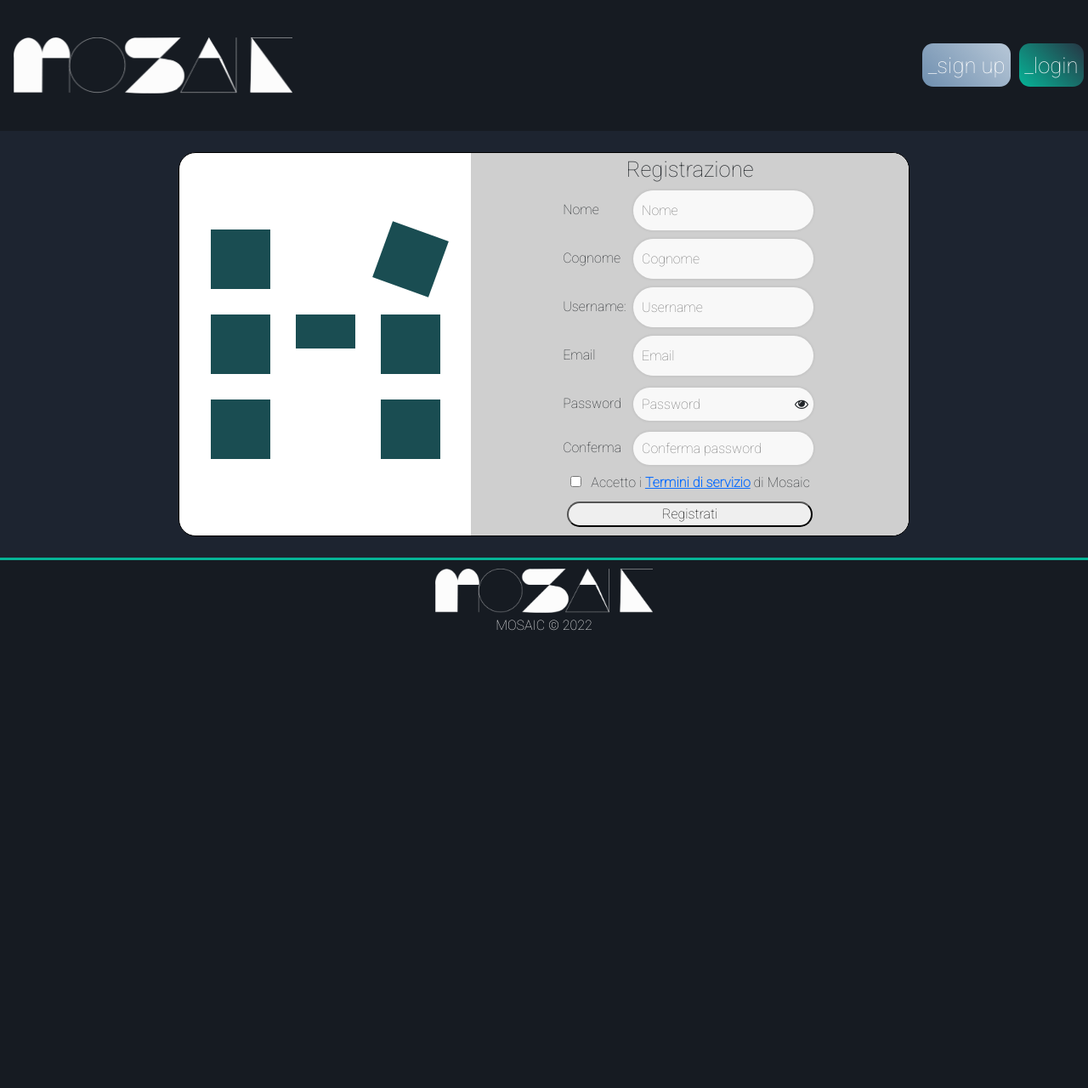
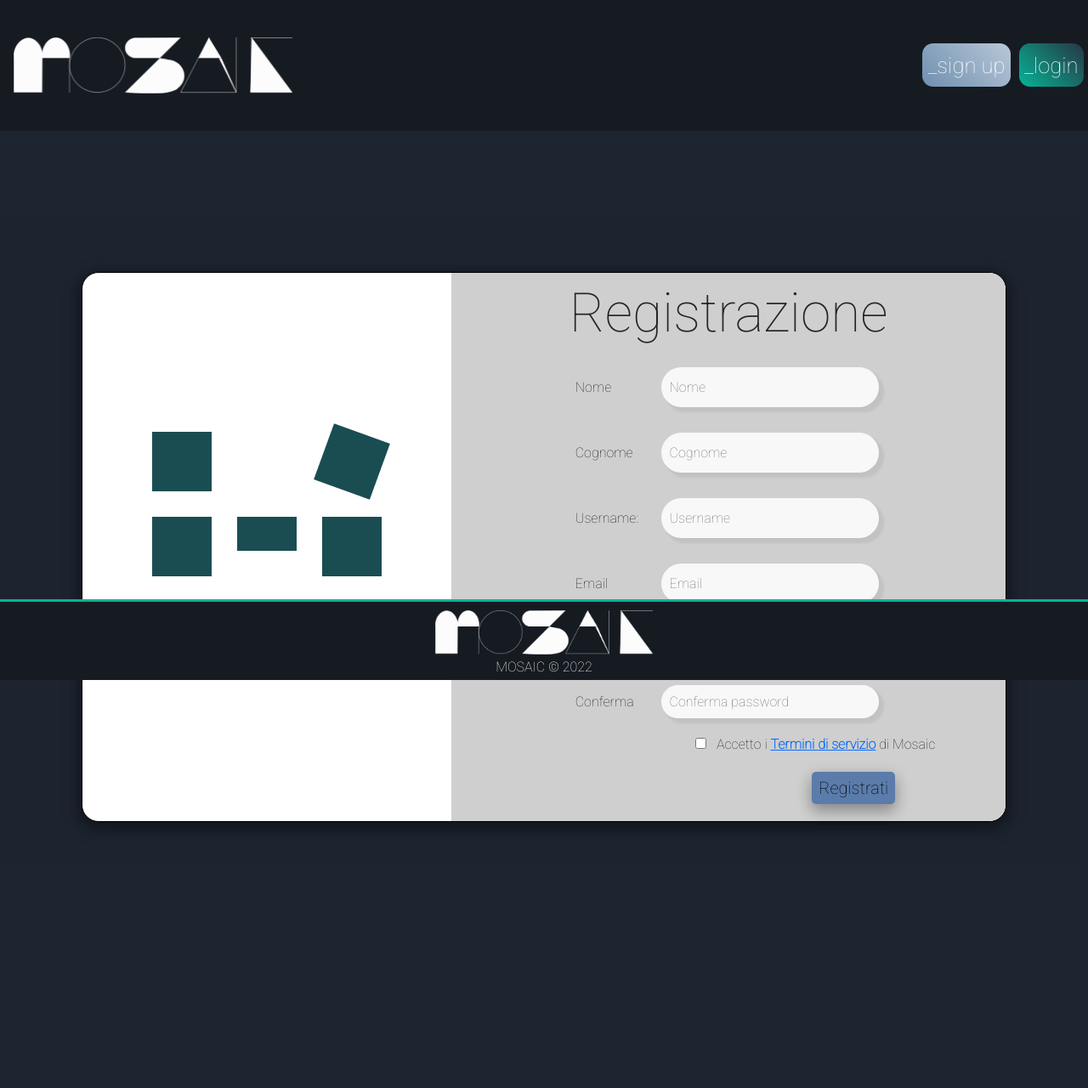
Before and after one commit to gianbus/mosaic, a PHP site: page /registrazione in a window 1280 px wide. Shown: the whole page at 85% size. Before the commit the page ends 742 px from the top, so only its background shows below. Run offline with PHP 8.4, Linux system fonts and the light colour scheme.

Commit message:
registrazione con scroll bar
il form va sotto alla navbar

```diff
--- a/css/sign-up.css
+++ b/css/sign-up.css
@@ -1,3 +1,43 @@
+#outer-main {
+    background-color: #202936af;
+    position: relative;
+    height: 100vw;
+}
+
+/* qua sopra prima c'era mycontainer*/
+
+
+#main-container {
+    margin: auto;
+    width: 85%;
+    border: 1px solid black;
+    border-radius: 20px;
+    display: flex;
+    background-color: rgb(255, 255, 255);
+    position: relative;
+    top: 25%;
+    height: fit-content;
+    box-shadow: 0 4px 10px 5px rgb(0 0 0 / 20%), 0 6px 20px 5px rgb(0 0 0 / 19%);
+}
+
+
+#container-logo-blocchi {
+    display: flex;
+    justify-content: center;
+    align-items: center;
+    flex: 40%;
+}
+
+
+#container-destra {
+    flex: 60%;
+    display: flex;
+    flex-direction: column;
+    background-color: rgb(207, 207, 207);
+    border-radius: 0px 20px 20px 0px;
+}
+
+
 .campoform > label{
     flex:1 1 5%;
 
@@ -10,7 +50,7 @@
     border-radius: 25px;
     border: 0px ;
     background-color: rgba(255, 255, 255, 0.863);
-    box-shadow: 0px 0px 3px 1px #161b2212;
+    box-shadow: 5px 5px 3px 1px #161b2212;
 
 }
 
@@ -18,13 +58,16 @@ span.campoform{
     flex: 0%;
     align-items: center;
     position:relative;
-    margin:5px;
+    margin:15px;
 }
 .campoform > input:focus-visible{
     border: 1px solid black;
 }
 .check_termini{
     text-align: center;
+    width: fit-content;
+    position: relative;
+    left: 40%;
 }
 
 .logo-blocchi > div {
@@ -35,8 +78,22 @@ span.campoform{
 }
 
 .buttonSubmit {
-    border-radius: 10vw;
-    margin: 10px;
+    border:none;
+    border-radius: 5px;
+    margin: 20px;
+    box-shadow: 0 8px 16px 0 rgb(0 0 0 / 20%), 0 6px 20px 0 rgb(0 0 0 / 19%);
+    width: 25%;
+    position: relative;
+    background-color: #5b7caa;
+    left: 70%;
+    padding: 1%;
+    font-size: 20px;
+}
+
+.buttonSubmit:hover {
+    background-color: #202b3b;
+    color: white;
+
 }
 
 /*.campoform > small{
@@ -67,9 +124,10 @@ span.campoform{
     width: 72px;
     height: 7px;
     text-align: center;
-    margin-left: auto;
-    margin-right: auto;
     margin-bottom: 5px;
+    position: relative;
+    bottom: 15%;
+    left: 3%;
 }
 
 div[id|=pass]{
@@ -94,14 +152,14 @@ div[id|=pass]{
   .mytooltip ~ .tooltiptext {
     visibility: hidden;
     width: 120px;
-    background-color: black;
+    background-color: rgb(94, 94, 94);
     color: #fff;
     text-align: center;
     border-radius: 6px;
     padding: 5px 0;
     position: absolute;
     z-index: 1;
-    top: 150%;
+    top: 120%;
     left: 50%;
     margin-left: -60px;
   }
@@ -120,3 +178,9 @@ div[id|=pass]{
   .mytooltip:focus ~ .tooltiptext {
     visibility: visible;
   }
+
+
+#footer {
+  position: fixed;
+  bottom: 0;
+}
--- a/registrazione/index.php
+++ b/registrazione/index.php
@@ -22,11 +22,11 @@
         include '../navbar.php';
         if(isset($_SESSION['utente'])) header("refresh:0;url=../index.php");
     ?>
-    <div class="my-container" style="background-color: #202936af; ">
+    <div id="outer-main" style="background-color: #202936af; position: relative;">
 
-        <div style="margin:auto;width:70%; border: 1px solid black; border-radius: 20px; display: flex; background-color: rgb(255, 255, 255); height: fit-content;">
+        <div id="main-container">
 
-            <div style="display:flex; justify-content: center; align-items: center; flex: 40%;">
+            <div id="container-logo-blocchi">
                 <!--<img style="height: 400px; width: 400px;" src="../../../Backgrounds/istockphoto-666262220-612x612.jpeg">-->
 
                 <div style = "display: flex; flex-direction: column;">
@@ -52,9 +52,9 @@
             </div>
 
 
-            <div style="flex:60%;display: flex; flex-direction: column; background-color: rgb(207, 207, 207);border-radius: 0px 20px 20px 0px;">
+            <div id="container-destra" style="flex:60%;display: flex; flex-direction: column; background-color: rgb(207, 207, 207);border-radius: 0px 20px 20px 0px;">
                 <div style="flex: 15%;text-align: center;">
-                    <span style="font-size: 2vw;">Registrazione</span>
+                    <span style="font-size: 5vw;">Registrazione</span>
                 </div>
                 <div style="flex: 50%; display: flex;">
                     <div style="flex: 0%;"></div>
@@ -89,7 +89,7 @@
                         <div style="flex: 0%;">
                             <span  class="campoform" style="display: flex; position: relative;">
                                 <label for="password1">Password</label>
-                                <input id="password1" name="password1" type="text"  class= "mytooltip" placeholder="Password" form="formregistrazione">
+                                <input autocomplete="off" id="password1" name="password1" type="text"  class= "mytooltip" placeholder="Password" form="formregistrazione">
                                 <i class="fa fa-eye" id="mostra" aria-hidden="true"></i>
                                 <div id="commentoPassword" class="tooltiptext"></div>
                                 <small></small>
@@ -105,7 +105,7 @@
 
                             <span class="campoform" style="display: flex;">
                                 <label for="password2">Conferma</label>
-                                <input id="password2" name="password2" type="text" placeholder="Conferma password" form="formregistrazione">
+                                <input autocomplete="off" id="password2" name="password2" type="text" placeholder="Conferma password" form="formregistrazione">
                                 <small></small>
                             </span>
 
```
Also changed, not shown: registrazione/versioneVecchia.php (added), 1 other file.
